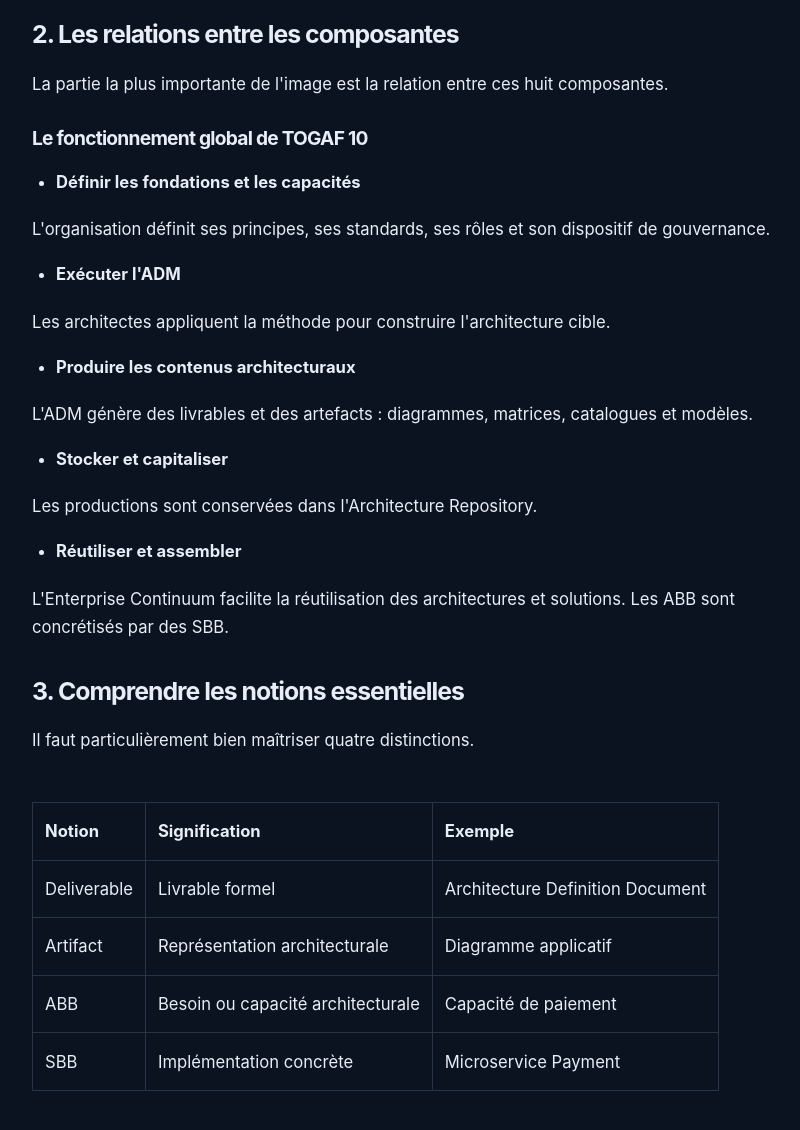
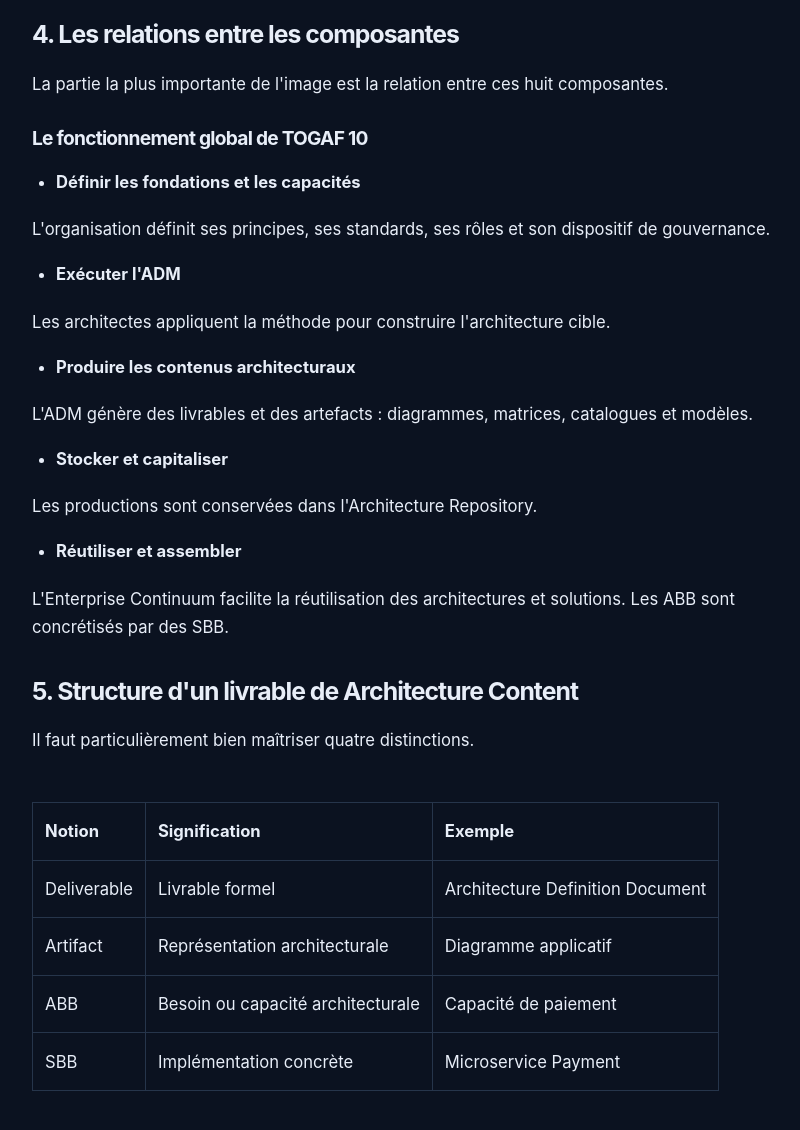
Before and after one commit to KRiahi345/kriahi, a Jekyll site: the page built from architecture-entreprise.md, in a window 1280 px wide and 1400 px high, scrolled down 9136 px. Shown: the part 241-1371 px from the top of the window, without its empty margins (228-1028 px from the left). Built offline with Jekyll 4.4.1, drawn with Linux system fonts in a browser that asks for light colours; some of the changed text lies outside the part shown.

Commit message:
Renumber TOGAF component headings

```diff
--- a/_includes/togaf-composants.html
+++ b/_includes/togaf-composants.html
@@ -79,7 +79,7 @@ Description automatically generated" loading="lazy"></figure>
 <figure class="resource-figure"><img src="/assets/images/togaf/composants/togaf-components-08.png" alt="A screenshot of a computer
 
 Description automatically generated" loading="lazy"></figure>
-<h2><strong>2. Les relations entre les composantes</strong></h2>
+<h2><strong>4. Les relations entre les composantes</strong></h2>
 <p>La partie la plus importante de l&#x27;image est la relation entre ces huit composantes.</p>
 <h3><strong>Le fonctionnement global de TOGAF 10</strong></h3>
 <ul>
@@ -102,7 +102,7 @@ Description automatically generated" loading="lazy"></figure>
 <li><strong>Réutiliser et assembler</strong></li>
 </ul>
 <p>L&#x27;Enterprise Continuum facilite la réutilisation des architectures et solutions. Les ABB sont concrétisés par des SBB.</p>
-<h2><strong>3. Comprendre les notions essentielles</strong></h2>
+<h2><strong>5. Structure d'un livrable de Architecture Content</strong></h2>
 <p>Il faut particulièrement bien maîtriser quatre distinctions.</p>
 <div class="table-scroll"><table><tr><td><p><strong>Notion</strong></p></td><td><p><strong>Signification</strong></p></td><td><p><strong>Exemple</strong></p></td></tr><tr><td><p>Deliverable</p></td><td><p>Livrable formel</p></td><td><p>Architecture Definition Document</p></td></tr><tr><td><p>Artifact</p></td><td><p>Représentation architecturale</p></td><td><p>Diagramme applicatif</p></td></tr><tr><td><p>ABB</p></td><td><p>Besoin ou capacité architecturale</p></td><td><p>Capacité de paiement</p></td></tr><tr><td><p>SBB</p></td><td><p>Implémentation concrète</p></td><td><p>Microservice Payment</p></td></tr></table></div>
 </section>
```
Also changed, not shown: other parts of _includes/togaf-composants.html (+1 -1 lines).
